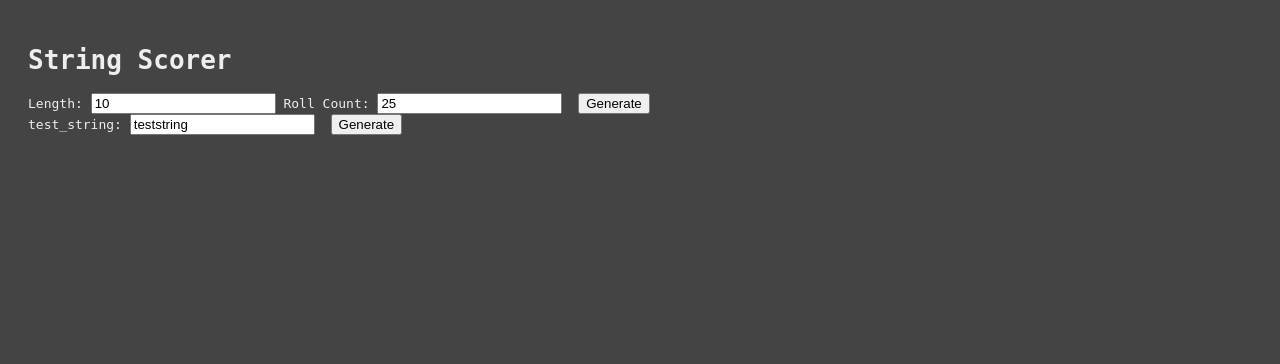
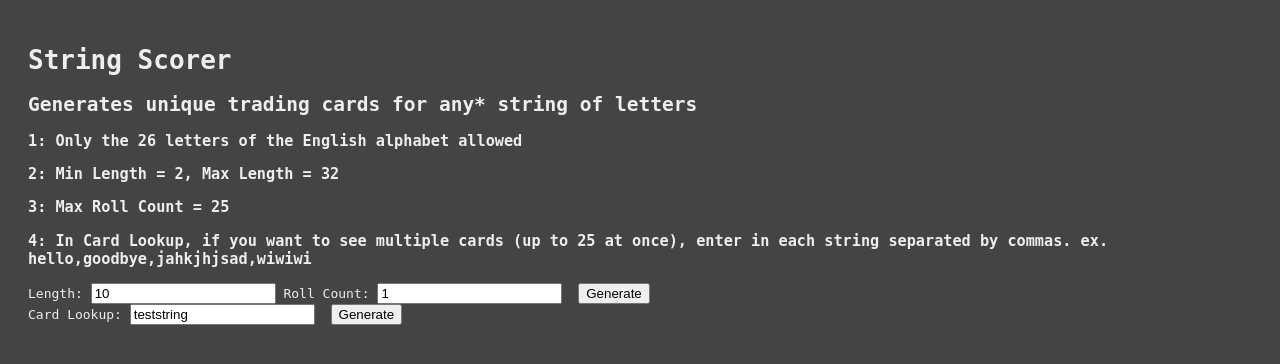
Before and after one commit to Dperson58556/stringcoolness, a Flask app: page / in a window 1280 px wide. Shown: the top 364 px of the page. Run offline with Flask 3, Linux system fonts and the light colour scheme; parts of the project's set-up code (start-up, migrations or seed data) failed here and were passed over.

Commit message:
input management

```diff
--- a/app.py
+++ b/app.py
@@ -166,12 +166,21 @@ def index():
 
 @app.route("/generate_test_string")
 def generate_test_string():
-    test_strings_string = str(request.args.get("test_string"))#[:fi.LEN_LIMIT]
+    test_strings_string = str(request.args.get("test_string"))[:fi.LEN_LIMIT].lower()
 
-    test_strings_list = [item[:fi.LEN_LIMIT] for item in test_strings_string.split(",") if item]
+    test_strings_list = [item[:fi.LEN_LIMIT].strip().lower() for item in test_strings_string.split(",") if item][:fi.ROLL_LIMIT]
     #rolls = int(request.args.get("roll_count", 1))
 
-    results = [generate_scored_string(len(test_string), test_string) for test_string in test_strings_list]
+    invalid = False
+    for ts in test_strings_list:
+        if (not ts.isalpha()) or (len(ts)<2):
+            invalid = True
+
+    invalid_string = "invalidinput"
+    if invalid:
+        results = [generate_scored_string(len(invalid_string), invalid_string)]
+    else:
+        results = [generate_scored_string(len(test_string), test_string) for test_string in test_strings_list]
 
     return jsonify(results)
 
--- a/functions_imports.py
+++ b/functions_imports.py
@@ -8,7 +8,7 @@ from english_bigrams import ENGLISH
 
 ###################################### CONSTANTS ######################################
 LEN_LIMIT = 32
-ROLL_LIMIT = 5000
+ROLL_LIMIT = 10
 RARITY_SCALAR = 1
 
 scp = {}
--- a/templates/scratch.html
+++ b/templates/scratch.html
@@ -328,7 +328,11 @@
   <body>
 
     <h1>String Scorer</h1>
-
+    <h2>Generates unique trading cards for any* string of letters</h2>
+    <h3>1: Only the 26 letters of the English alphabet allowed</h3>
+    <h3>2: Min Length = 2, Max Length = 32</h3>
+    <h3>3: Max Roll Count = 25 </h3>
+    <h3>4: In Card Lookup, if you want to see multiple cards (up to 25 at once), enter in each string separated by commas. ex. hello,goodbye,jahkjhjsad,wiwiwi</h3>
     <div>
       <label>
         Length:
@@ -336,14 +340,14 @@
       </label>
       <label>
         Roll Count:
-        <input id="roll_count" type="number" value="25">
+        <input id="roll_count" type="number" value="1">
       </label>
       <button onclick="generate()">Generate</button>
     </div>
 
     <div>
       <label>
-        test_string:
+        Card Lookup:
         <input id="test_string" type="text" value="teststring">
       </label>
       <button onclick="generate_test_string()">Generate</button>
```
